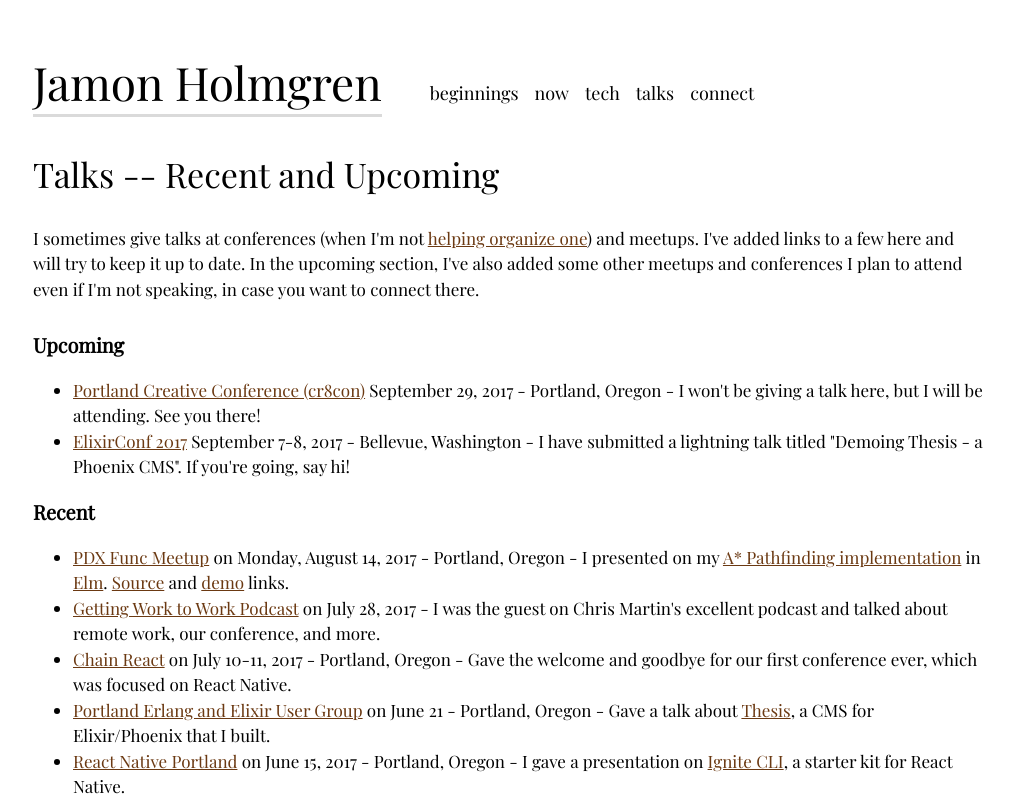
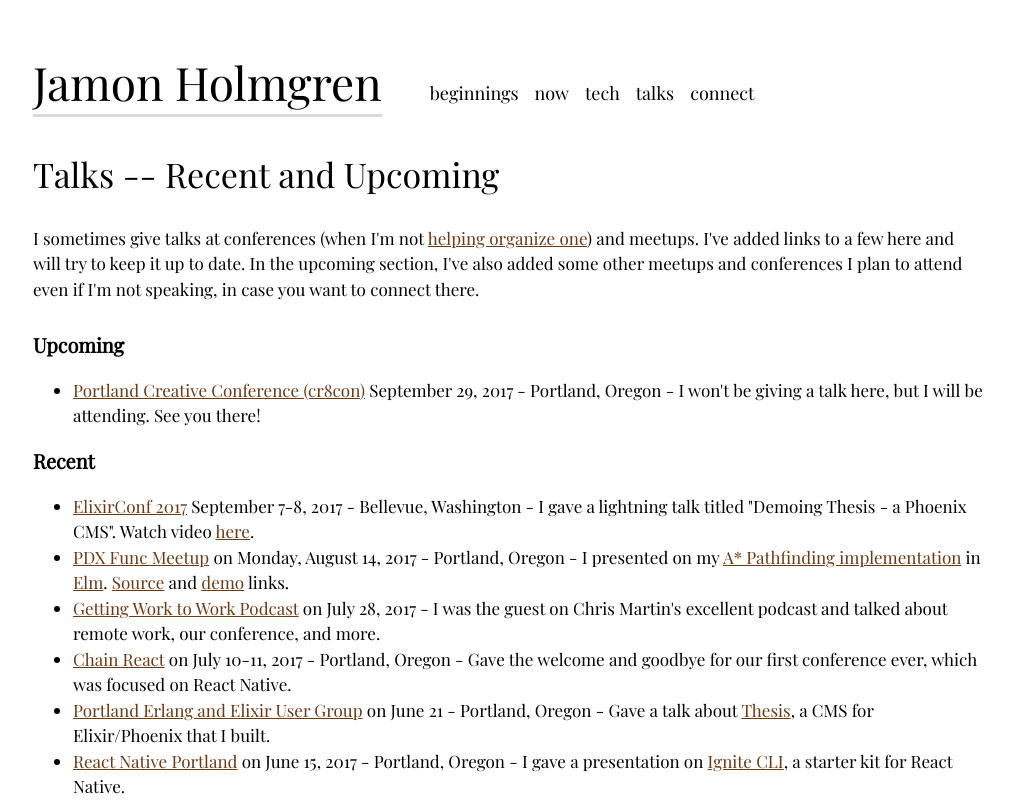
Before and after one commit to mcbobby7/jamonholmgren, a Next.js app: page /talks in a window 1280 px wide. Shown: the top 800 px of the page, without its empty margins (132-1146 px from the left). Built offline with nearby package versions, Linux system fonts and the light colour scheme; a web font is replaced by a local one.

Commit message:
Updated talks page, added youtube embed

```diff
--- a/package.json
+++ b/package.json
@@ -17,5 +17,7 @@
     "react": "^15.6.1",
     "react-dom": "^15.6.1"
   },
-  "devDependencies": {}
+  "devDependencies": {
+    "react-youtube": "^7.4.0"
+  }
 }
--- a/pages/talks.js
+++ b/pages/talks.js
@@ -1,6 +1,7 @@
 import React from 'react'
 import Link from 'next/link'
 import Page from '../components/page'
+import YouTube from 'react-youtube'
 
 export default () => {
   return (
@@ -15,12 +16,19 @@
 
       <ul>
         <li><a href='http://cre8con.com/'>Portland Creative Conference (cr8con)</a> September 29, 2017 - Portland, Oregon - I won't be giving a talk here, but I will be attending. See you there!</li>
-        <li><a href='https://elixirconf.com'>ElixirConf 2017</a> September 7-8, 2017 - Bellevue, Washington - I have submitted a lightning talk titled "Demoing Thesis - a Phoenix CMS". If you're going, say hi!</li>
       </ul>
 
       <h3>Recent</h3>
 
       <ul>
+        <li><a href='https://elixirconf.com'>ElixirConf 2017</a> September 7-8, 2017 - Bellevue, Washington - I gave a lightning talk titled "Demoing Thesis - a Phoenix CMS". Watch video <a href='https://twitter.com/jamonholmgren/status/907650335824519168'>here</a>.<br />
+
+        <YouTube
+          videoId="YqOwzXNkOyg"
+          opts={{ playerVars: { start: 2653 } }}
+        />
+
+        </li>
         <li><a href='https://www.meetup.com/Portland-Functional-Programming-Study-Group/events/241862154'>PDX Func Meetup</a> on Monday, August 14, 2017 - Portland, Oregon - I presented on my <a href='https://github.com/jamonholmgren/path'>A* Pathfinding implementation</a> in <a href='http://elm-lang.org'>Elm</a>. <a href='https://github.com/jamonholmgren/path/tree/pdxfunc-meetup-2017'>Source</a> and <a href='/static/path.html'>demo</a> links.</li>
         <li><a href='http://gwtw.co/80'>Getting Work to Work Podcast</a> on July 28, 2017 - I was the guest on Chris Martin's excellent podcast and talked about remote work, our conference, and more.</li>
         <li><a href='https://infinite.red/ChainReactConf'>Chain React</a> on July 10-11, 2017 - Portland, Oregon - Gave the welcome and goodbye for our first conference ever, which was focused on React Native.</li>
```
Also changed, not shown: 1 other file (tests, documents, lock files or other folders).
